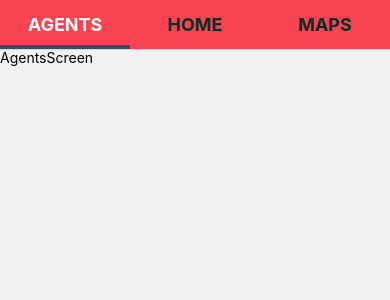
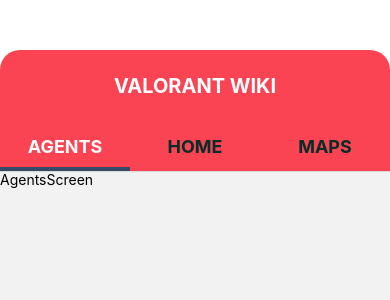
Before and after one commit to mguvensncktr/rn-valorant-app, a React Native app: screen /Agents in a window 390 px wide. Shown: the top 300 px of the page. Built offline with nearby package versions, Linux system fonts and the light colour scheme.

Commit message:
header and statusbar fix

```diff
--- a/App.js
+++ b/App.js
@@ -1,9 +1,14 @@
 import { StatusBar } from 'expo-status-bar';
 import Navigation from './navigation/Navigation';
+import Header from './components/Header';
 
 
 export default function App() {
   return (
-    <Navigation />
+    <>
+      <StatusBar translucent={true} />
+      <Header />
+      <Navigation />
+    </>
   );
 }
--- /dev/null
+++ b/components/Header.js
@@ -0,0 +1,31 @@
+import { View, Text, SafeAreaView } from 'react-native'
+import React from 'react'
+
+const Header = () => {
+    return (
+        <SafeAreaView style={{
+            marginTop: 50,
+            backgroundColor: '#fa4454',
+            flex: 0.1,
+            height: '100%',
+            justifyContent: 'center',
+            borderTopLeftRadius: 20,
+            borderTopRightRadius: 20
+        }}>
+            <View style={{
+                justifyContent: 'center',
+                alignItems: 'center',
+            }}>
+                <Text
+                    style={{
+                        color: '#fff',
+                        fontSize: 20,
+                        fontWeight: 'bold',
+                    }}>VALORANT WIKI
+                </Text>
+            </View>
+        </SafeAreaView>
+    )
+}
+
+export default Header
```
